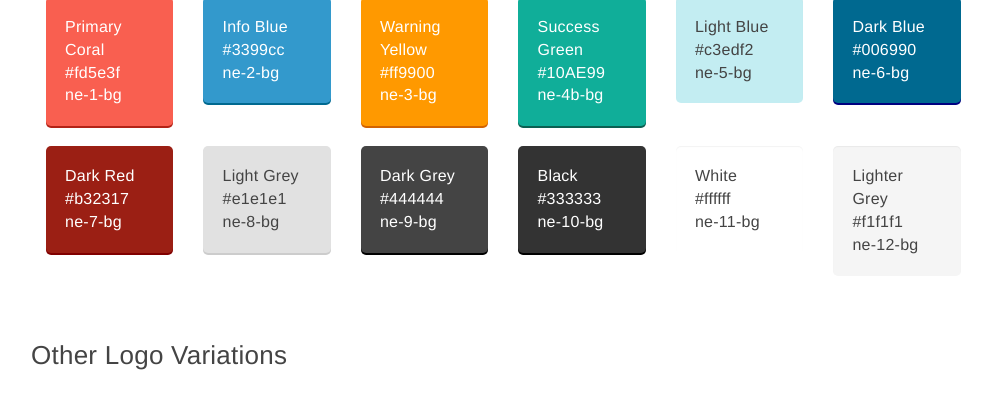
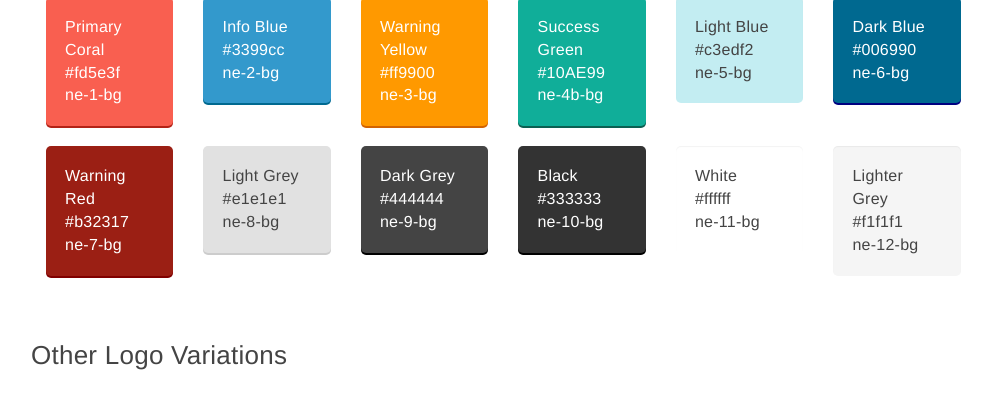
Before and after one commit to NoesisEnergy/NoesisEnergy.github.io, a website: page branding.html in a window 1280 px wide. Shown: the part 1527-1927 px from the top of the page, without its empty margins (234-1226 px from the left). Drawn offline with Linux system fonts and the light colour scheme.

Commit message:
color labels

```diff
--- a/branding.html
+++ b/branding.html
@@ -167,7 +167,7 @@
 		<div class="row">
 		<div class="col-md-10 col-md-offset-2">
 			<div class="col-md-2">
-				<div class="well ne-7-bg"><span class="ne-11">Dark Red<br>#b32317<br>ne-7-bg</span></div>
+				<div class="well ne-7-bg"><span class="ne-11">Warning Red<br>#b32317<br>ne-7-bg</span></div>
 			</div>
 			<div class="col-md-2">
 				<div class="well ne-8-bg"><span class="ne-10">Light Grey<br>#e1e1e1<br>ne-8-bg</span></div>
```
